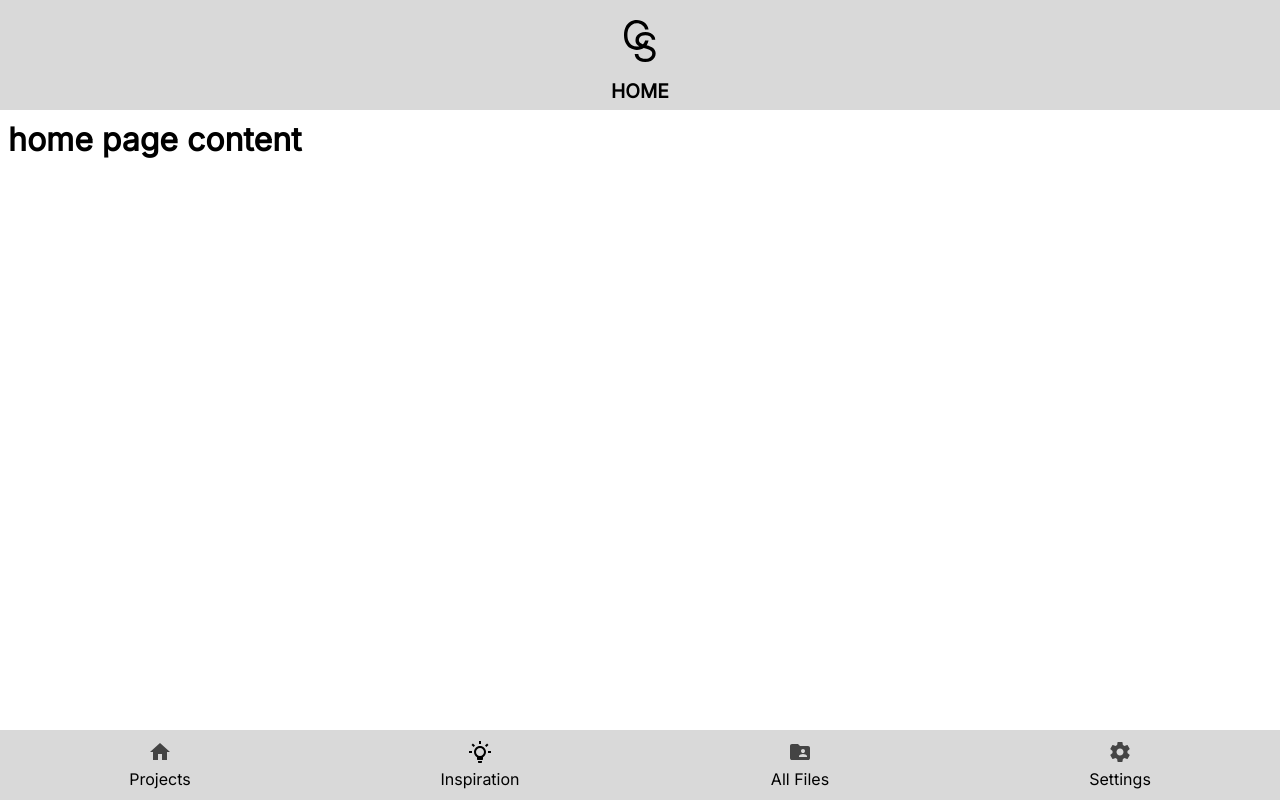
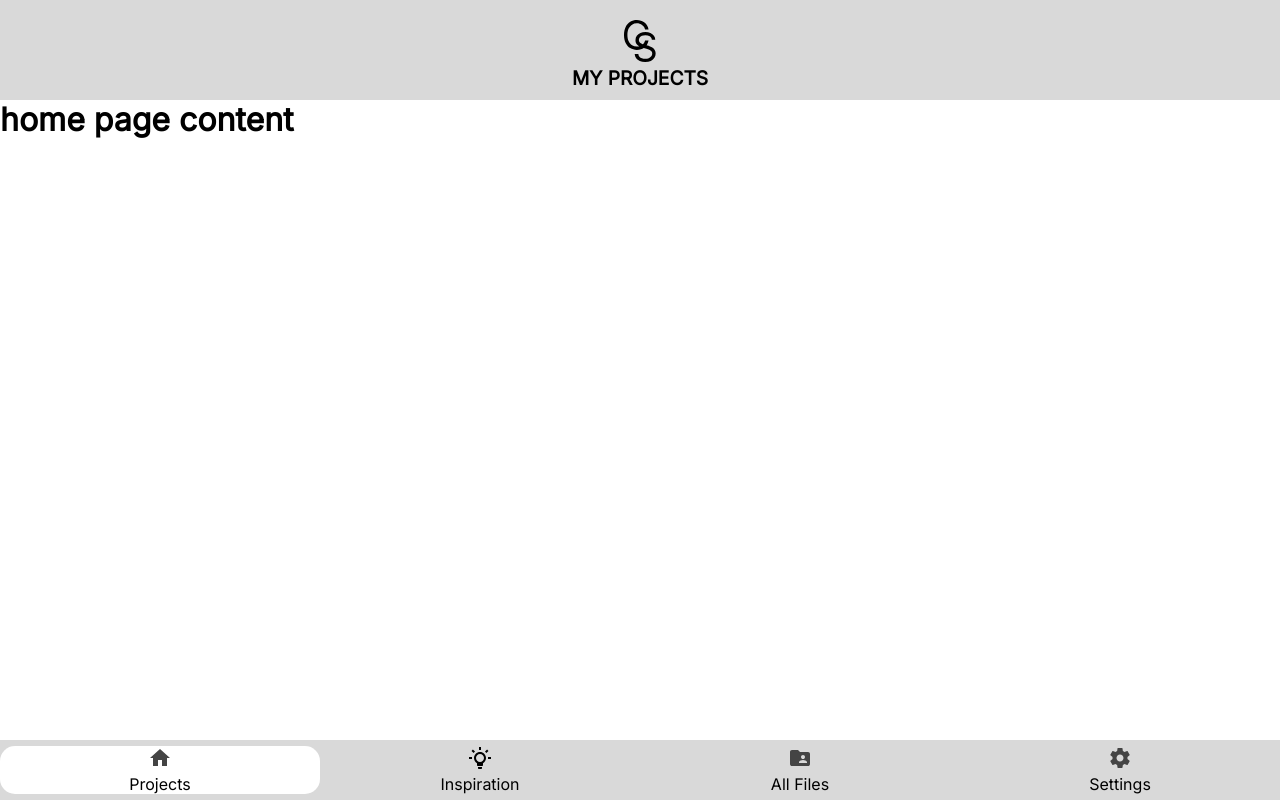
Before and after one commit to rsoeyadi/ChoreoStudio, a React (Create React App) app: page / in a window 1280 px wide. Built offline with nearby package versions, Linux system fonts and the light colour scheme.

Commit message:
some highlighting for each corresponding tab

```diff
--- a/src/components/Header.js
+++ b/src/components/Header.js
@@ -4,7 +4,7 @@ import logoSvg from "../assets/svgs/logo.svg";
 
 const HeaderWrapper = styled.div`
   width: 100%;
-  height: 90px;
+  height: 100px;
   background-color: #d9d9d9;
   position: fixed;
   top: 0;
--- a/src/components/Navbar.js
+++ b/src/components/Navbar.js
@@ -11,8 +11,8 @@ const NavbarWrapper = styled.div`
   grid-template-columns: repeat(4, 1fr);
   width: 100%;
   height: 60px;
+  align-items: center;
   background-color: #d9d9d9;
-  padding-top: 10px;
 
   position: fixed;
   bottom: 0;
@@ -21,13 +21,33 @@ const NavbarWrapper = styled.div`
   z-index: 100;
 `;
 
-const Navbar = () => {
+const Navbar = ({ activeTab }) => {
   return (
     <NavbarWrapper>
-      <Tab svg={projectsSvg} altTag="projects icon" title="projects" />
-      <Tab svg={inspirationSvg} altTag="inspiration icon" title="inspiration" />
-      <Tab svg={allFilesSvg} altTag="all files icon" title="all files" />
-      <Tab svg={settingsSvg} altTag="settings icon" title="settings" />
+      <Tab
+        svg={projectsSvg}
+        altTag="projects icon"
+        title="projects"
+        isActiveTab={activeTab === "projects"}
+      />
+      <Tab
+        svg={inspirationSvg}
+        altTag="inspiration icon"
+        title="inspiration"
+        isActiveTab={activeTab === "inspiration"}
+      />
+      <Tab
+        svg={allFilesSvg}
+        altTag="all files icon"
+        title="all files"
+        isActiveTab={activeTab === "all files"}
+      />
+      <Tab
+        svg={settingsSvg}
+        altTag="settings icon"
+        title="settings"
+        isActiveTab={activeTab === "settings"}
+      />
     </NavbarWrapper>
   );
 };
--- a/src/components/Tab.js
+++ b/src/components/Tab.js
@@ -8,9 +8,11 @@ const TabWrapper = styled.div`
   grid-template-columns: 1fr;
   grid-template-rows: 0.5fr 1fr;
   justify-items: center;
+  align-items: center;
+  height: 60%;
 
   p {
-    margin-top: 0.3em;
+    margin-top: 0.2em;
   }
 `;
 
@@ -19,10 +21,15 @@ const linkStyle = {
   color: "black",
 };
 
-const Tab = ({ svg, altTag, title }) => {
+const Tab = ({ svg, altTag, title, isActiveTab }) => {
   return (
     <Link to={`/${title}`} style={linkStyle}>
-      <TabWrapper>
+      <TabWrapper
+        style={{
+          backgroundColor: isActiveTab ? "white" : "#d9d9d9",
+          borderRadius: isActiveTab ? "15px" : "0px",
+        }}
+      >
         <img src={svg} alt={altTag} />
         <p>{title}</p>
       </TabWrapper>
--- a/src/components/layout/HeaderAndFooter.js
+++ b/src/components/layout/HeaderAndFooter.js
@@ -3,13 +3,13 @@ import "../../style/app.css";
 import Navbar from "../Navbar";
 import Header from "../Header";
 
-function Layout({ pageTitle }) {
+function HeaderAndFooter({ pageTitle, activeTab }) {
   return (
     <>
-      <Header title={ pageTitle }/>
-      <Navbar />
+      <Header title={pageTitle} />
+      <Navbar activeTab={activeTab} />
     </>
   );
 }
 
-export default Layout;
+export default HeaderAndFooter;
--- a/src/components/layout/Wrapper.js
+++ b/src/components/layout/Wrapper.js
@@ -5,7 +5,7 @@ import "../../style/app.css";
 const MarginWrapper = styled.div`
   width: 100%;
   height: 100%;
-  margin-top: 120px;
+  margin-top: 100px;
 `;
 
 function Wrapper({ body }) {
--- a/src/pages/Index.js
+++ b/src/pages/Index.js
@@ -6,7 +6,7 @@ import Wrapper from "../components/layout/Wrapper";
 function Home() {
   return (
     <>
-      <HeaderAndFooter pageTitle="Home" />
+      <HeaderAndFooter pageTitle="my projects" activeTab="projects"/>
       {/* place content in the body prop */}
       <Wrapper
         body={
--- a/src/style/app.css
+++ b/src/style/app.css
@@ -2,4 +2,7 @@
 
 * {
     font-family: 'Inter', sans-serif;
+    margin: 0;
+    padding: 0;
+    box-sizing: border-box;
 }
```
